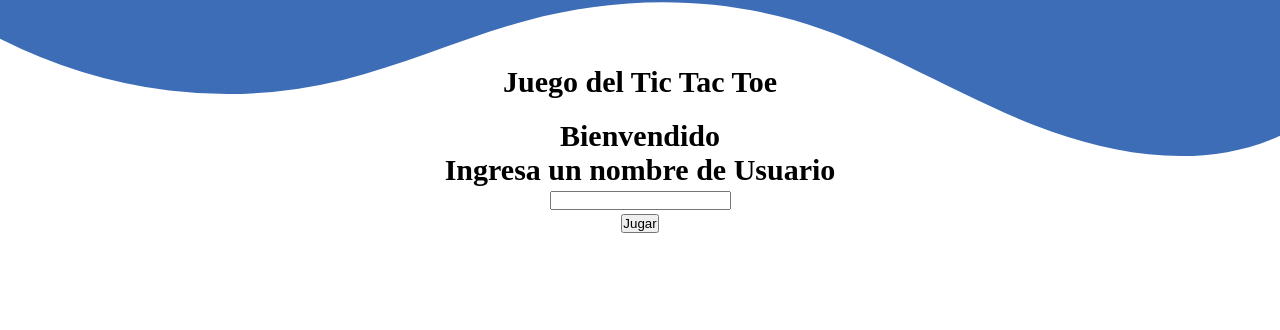
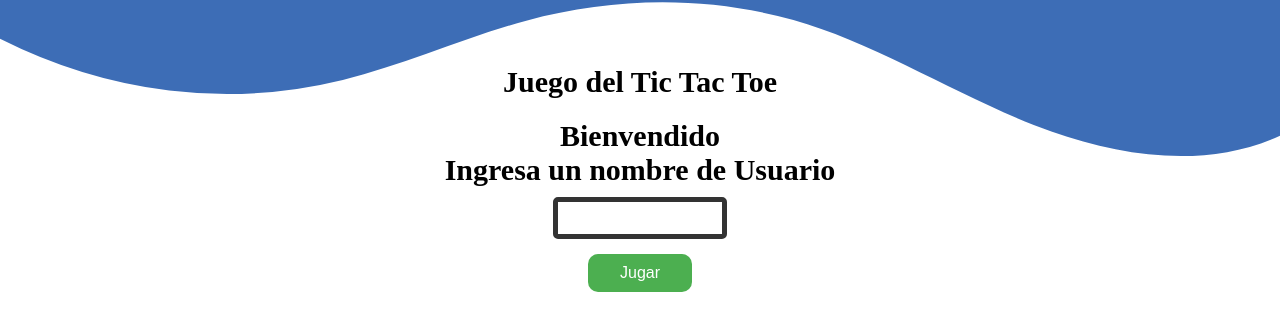
Before and after one commit to Antony2-gif/Tic-Tac, a plain HTML site: page index.html in a window 1280 px wide. Drawn offline with nearby package versions, Linux system fonts and the light colour scheme; no server answers.

Commit message:
Version Mut- Decorativa

```diff
--- a/js/js.js
+++ b/js/js.js
@@ -189,7 +189,6 @@ window.addEventListener('DOMContentLoaded',() => {
         }else{
             //Desabilitamos el button
             button_start.disabled = true;
-            console.log('Eventado');
             //Enviamos el evento al servidor a travez del socket
             socket.emit("find", { name: name });
             //console.log("Evento 'find' emitido");
@@ -272,12 +271,15 @@ window.addEventListener('DOMContentLoaded',() => {
             console.log(p1id)
             document.querySelector(`.${"Celdas"}[data-index="${p1id}"]`).textContent = "X"
             document.querySelector(`.${"Celdas"}[data-index="${p1id}"]`).disabled
+            document.querySelector(`.${"Celdas"}[data-index="${p1id}"]`).style.background = 'linear-gradient(90deg, #fd7e14 5%, #ffd43b 95%)';
+
 
         }
 
         if(p2id!=''){
             document.querySelector(`.${"Celdas"}[data-index="${p2id}"]`).textContent = "O"
             document.querySelector(`.${"Celdas"}[data-index="${p2id}"]`).disabled
+            document.querySelector(`.${"Celdas"}[data-index="${p2id}"]`).style.background = 'linear-gradient(90deg, #228be6 5%, #3bc9db 95%)';
 
         }
 
--- a/styles/styles.css
+++ b/styles/styles.css
@@ -170,3 +170,25 @@
     margin-top: 1em;
     margin-right: 15rem;
 }
+
+#name_user{
+    margin-top: 10px;
+    width: 150px; /* Ancho del input */
+    padding: 7px; /* Espaciado interno */
+    border: 5px solid #333; /* Borde del input */
+    border-radius: 5px; /* Bordes redondeados */
+    font-size: 16px; /* Tamaño de la fuente */
+    color: #333; /* Color del texto */
+}
+
+#Buscar_jugador{
+    margin-top: 15px;
+    background-color: #4CAF50; /* Color de fondo */
+    border: none; /* Sin borde */
+    color: white; /* Color del texto */
+    padding: 10px 32px; /* Espaciado interno */
+    text-align: center; /* Alineación del texto */
+    font-size: 16px; /* Tamaño de la fuente */
+    cursor: pointer; /* Cursor al pasar */
+    border-radius: 10px; /* Bordes redondeados */
+}
```
